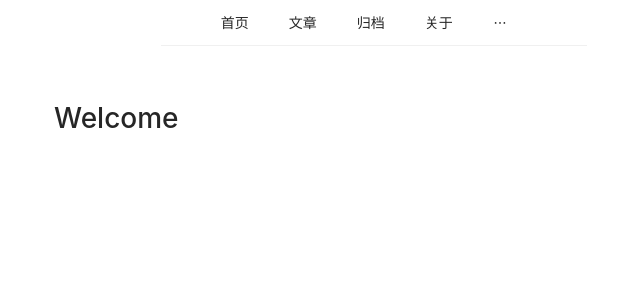
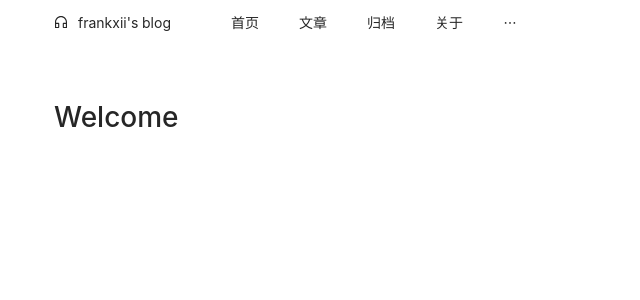
Before and after one commit to frankxii/blog-frontend, a React (Create React App) app: page /blog in a window 1280 px wide. Shown: the top 300 px of the page, without its empty margins (266-906 px from the left). Built offline with nearby package versions, Linux system fonts and the light colour scheme.

Commit message:
新增 博客名称和logo

```diff
--- a/package.json
+++ b/package.json
@@ -3,6 +3,7 @@
   "version": "0.1.0",
   "private": true,
   "dependencies": {
+    "@ant-design/icons": "^4.6.2",
     "@testing-library/jest-dom": "^5.11.4",
     "@testing-library/react": "^11.1.0",
     "@testing-library/user-event": "^12.1.10",
--- a/src/page/front/FrontPage.tsx
+++ b/src/page/front/FrontPage.tsx
@@ -6,13 +6,20 @@ import Welcome from "./Welcome"
 import ArticleList from "./ArticleList"
 import Article from "./Article"
 import About from "./About"
+import {CustomerServiceOutlined} from "@ant-design/icons"
 
 export default class FrontPage extends React.Component<any, any> {
   render() {
     return (
       <div>
-        <Row style={{marginBottom:50}}>
-          <Col span={8} offset={8}>
+        <Row style={{marginBottom:50}} align="middle">
+          <Col offset={6}>
+            <div>
+              <CustomerServiceOutlined />
+              <span style={{marginLeft:10}}>frankxii's blog</span>
+            </div>
+          </Col>
+          <Col span={7}>
             <Route path={`${this.props.match.path}`} component={Navigator}/>
           </Col>
         </Row>
--- a/src/page/front/Navigator.tsx
+++ b/src/page/front/Navigator.tsx
@@ -26,6 +26,7 @@ export default class Navigator extends React.Component<any, any> {
         onClick={this.handClick}
         mode={"horizontal"}
         selectedKeys={[current]}
+        style={{borderBottomWidth: 0}}
       >
         <Menu.Item/>
         <Menu.Item key="index"><Link to={`${this.props.match.path}`}>首页</Link></Menu.Item>
@@ -37,4 +38,5 @@ export default class Navigator extends React.Component<any, any> {
       </Menu>
     )
   }
+
 }
```
